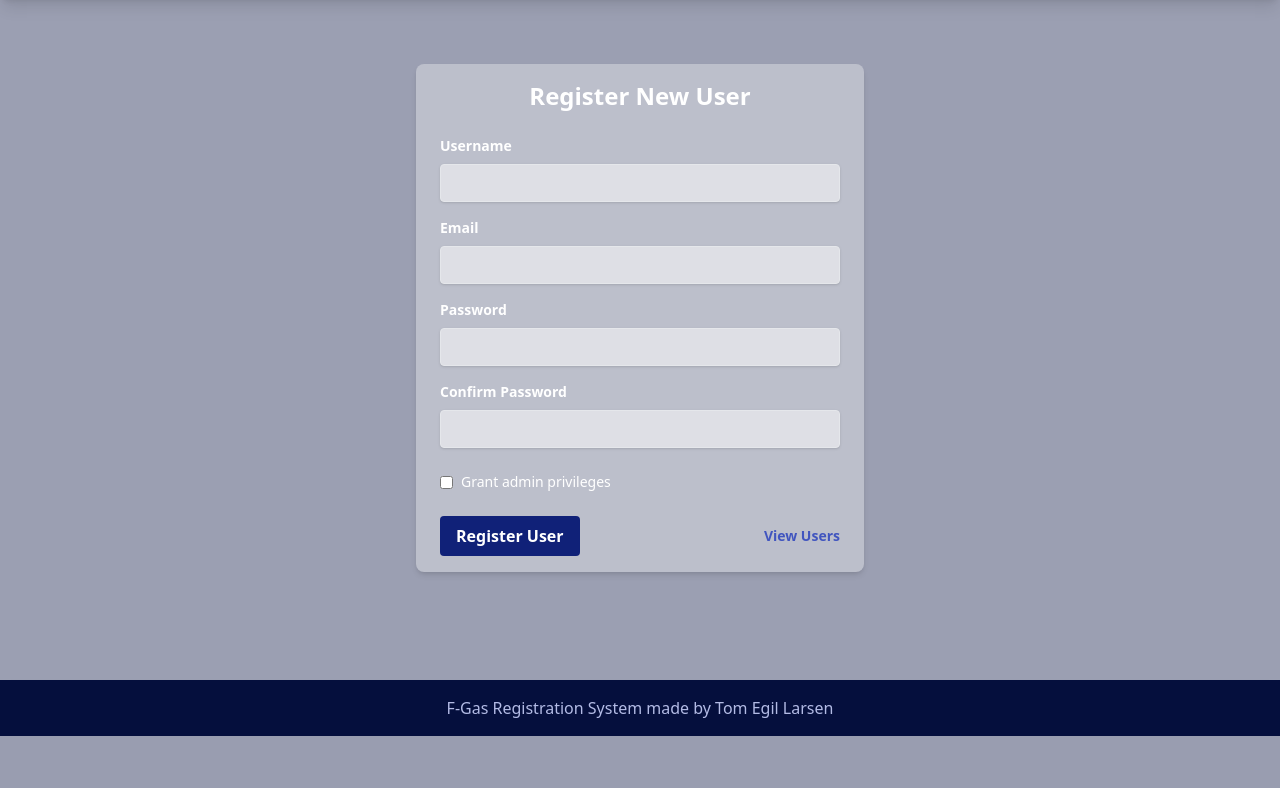
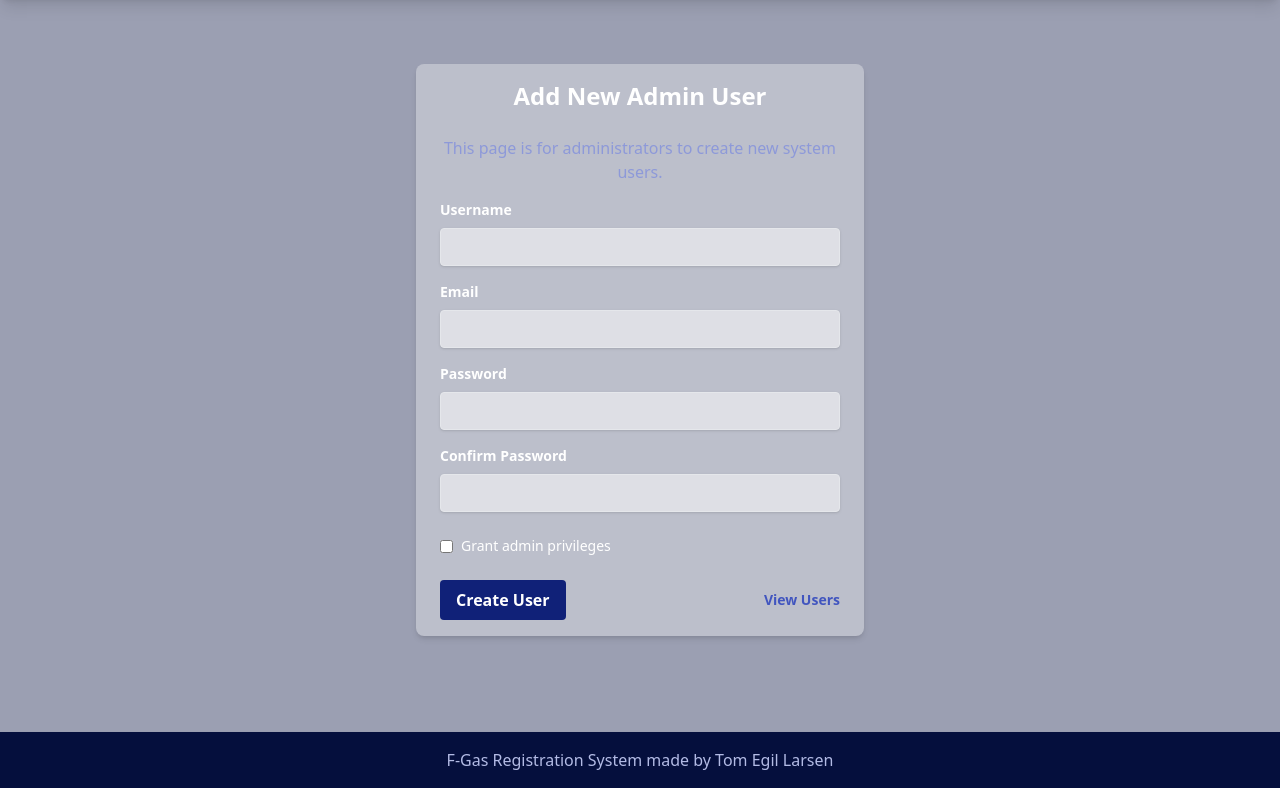
Before and after one commit to snippsat/F-gas-app, a Flask app: template app/templates/auth/register.html in a window 1280 px wide. Shown: the part 64-852 px from the top of the page. Before the commit the page ends 800 px from the top, so only its background shows below. Run offline with Flask 3, Linux system fonts and the light colour scheme; the template is opened without the code that fills it, so the values that code supplies are empty; some libraries are stand-ins or nearby versions.

Commit message:
Improve user registration clarity with better titles and messages

```diff
--- a/app/routes/auth.py
+++ b/app/routes/auth.py
@@ -70,7 +70,10 @@ def register():
         db.session.add(user)
         db.session.commit()
 
-        flash('User registered successfully!', 'success')
+        if is_admin:
+            flash(f'Admin user {username} registered successfully!', 'success')
+        else:
+            flash(f'System user {username} registered successfully!', 'success')
         return redirect(url_for('auth.register'))
 
     return render_template('auth/register.html')
--- a/app/templates/auth/register.html
+++ b/app/templates/auth/register.html
@@ -2,7 +2,10 @@
 <div class="container mx-auto px-4 py-8">
   <div class="max-w-md mx-auto bg-dark-100 rounded-lg shadow-md overflow-hidden">
     <div class="px-6 py-4">
-      <h2 class="text-2xl font-bold text-center mb-6 text-white">Register New User</h2>
+      <h2 class="text-2xl font-bold text-center mb-6 text-white">Add New Admin User</h2>
+      <p class="text-primary-200 text-center mb-4">
+        This page is for administrators to create new system users.
+      </p>
 
       {% with messages = get_flashed_messages(with_categories=true) %} {% if messages %} {% for
       category, message in messages %}
@@ -72,7 +75,7 @@
             type="submit"
             class="bg-primary-700 hover:bg-primary-800 text-white font-bold py-2 px-4 rounded focus:outline-none focus:shadow-outline"
           >
-            Register User
+            Create User
           </button>
           <a
             href="{{ url_for('auth.list_users') }}"
--- a/app/templates/auth/users.html
+++ b/app/templates/auth/users.html
@@ -9,7 +9,7 @@
             href="{{ url_for('auth.register') }}"
             class="bg-secondary-700 hover:bg-secondary-800 text-white font-bold py-2 px-4 rounded"
           >
-            Add New User
+            Add System User
           </a>
         </div>
 
```
